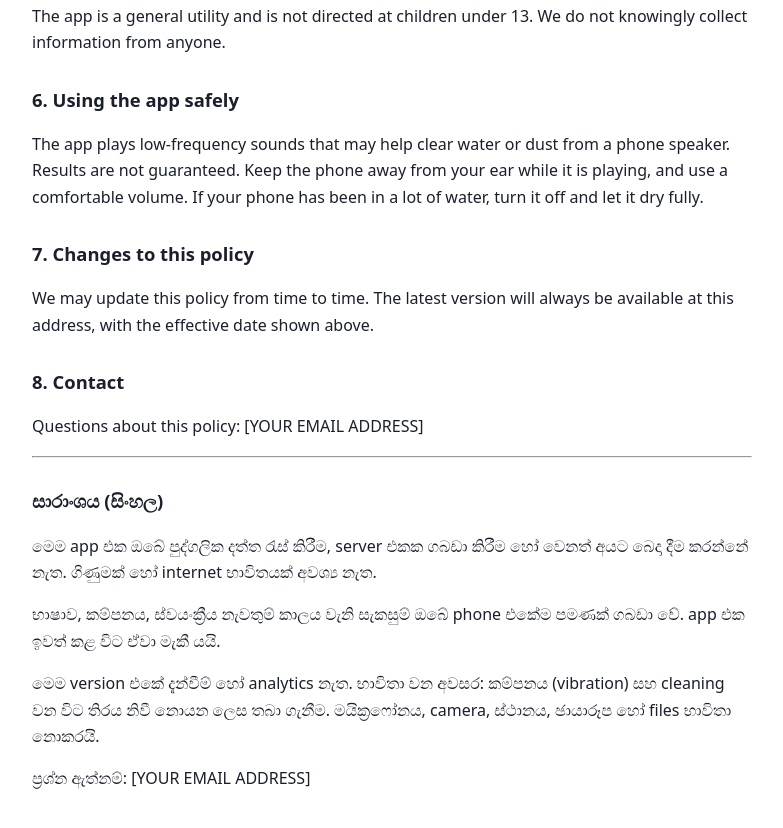
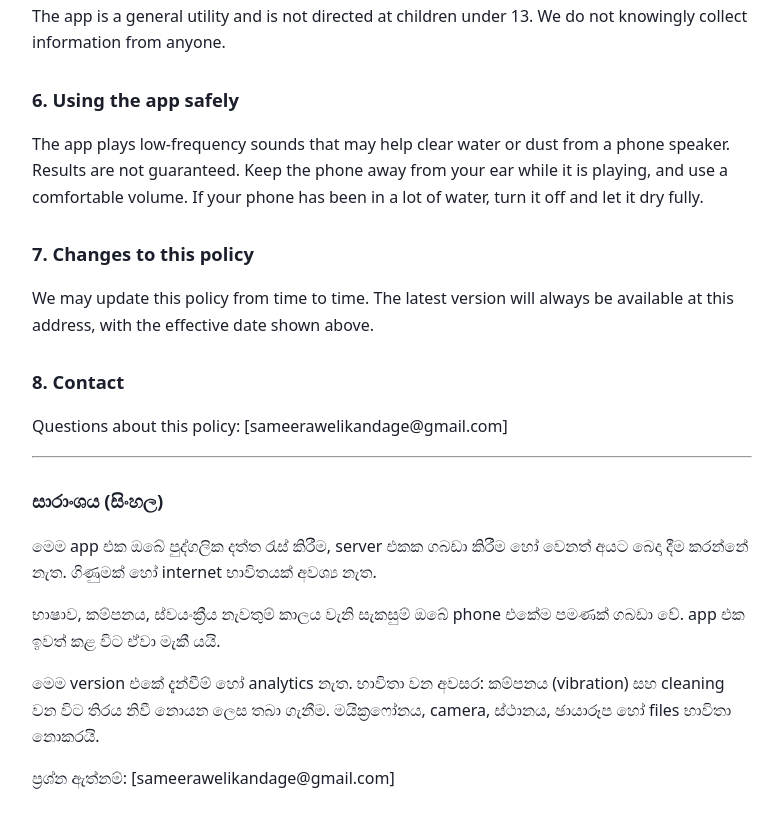
Before and after one commit to sameerawelikandage/sounddrop-privacy, a plain HTML site: page index.html in a window 1280 px wide. Shown: the part 983-1811 px from the top of the page, without its empty margins (248-1031 px from the left). Drawn offline with Linux system fonts and the light colour scheme.

Commit message:
Update index.html

```diff
--- a/index.html
+++ b/index.html
@@ -53,7 +53,7 @@
 <p>We may update this policy from time to time. The latest version will always be available at this address, with the effective date shown above.</p>
 
 <h2>8. Contact</h2>
-<p>Questions about this policy: [YOUR EMAIL ADDRESS]</p>
+<p>Questions about this policy: [sameerawelikandage@gmail.com]</p>
 
 <hr>
 
@@ -62,7 +62,7 @@
 <p>මෙම app එක ඔබේ පුද්ගලික දත්ත රැස් කිරීම, server එකක ගබඩා කිරීම හෝ වෙනත් අයට බෙදා දීම කරන්නේ නැත. ගිණුමක් හෝ internet භාවිතයක් අවශ්‍ය නැත.</p>
 <p>භාෂාව, කම්පනය, ස්වයංක්‍රීය නැවතුම් කාලය වැනි සැකසුම් ඔබේ phone එකේම පමණක් ගබඩා වේ. app එක ඉවත් කළ විට ඒවා මැකී යයි.</p>
 <p>මෙම version එකේ දැන්වීම් හෝ analytics නැත. භාවිතා වන අවසර: කම්පනය (vibration) සහ cleaning වන විට තිරය නිවී නොයන ලෙස තබා ගැනීම. මයික්‍රෆෝනය, camera, ස්ථානය, ඡායාරූප හෝ files භාවිතා නොකරයි.</p>
-<p>ප්‍රශ්න ඇත්නම්: [YOUR EMAIL ADDRESS]</p>
+<p>ප්‍රශ්න ඇත්නම්: [sameerawelikandage@gmail.com]</p>
 </div>
 </body>
 </html>
```
